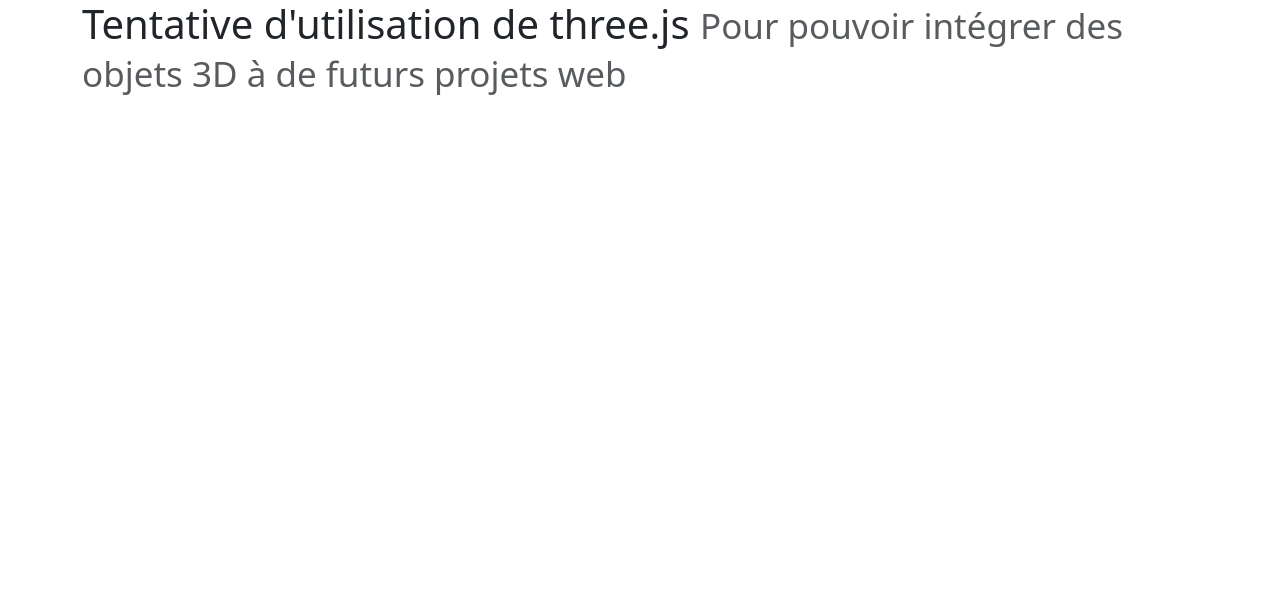
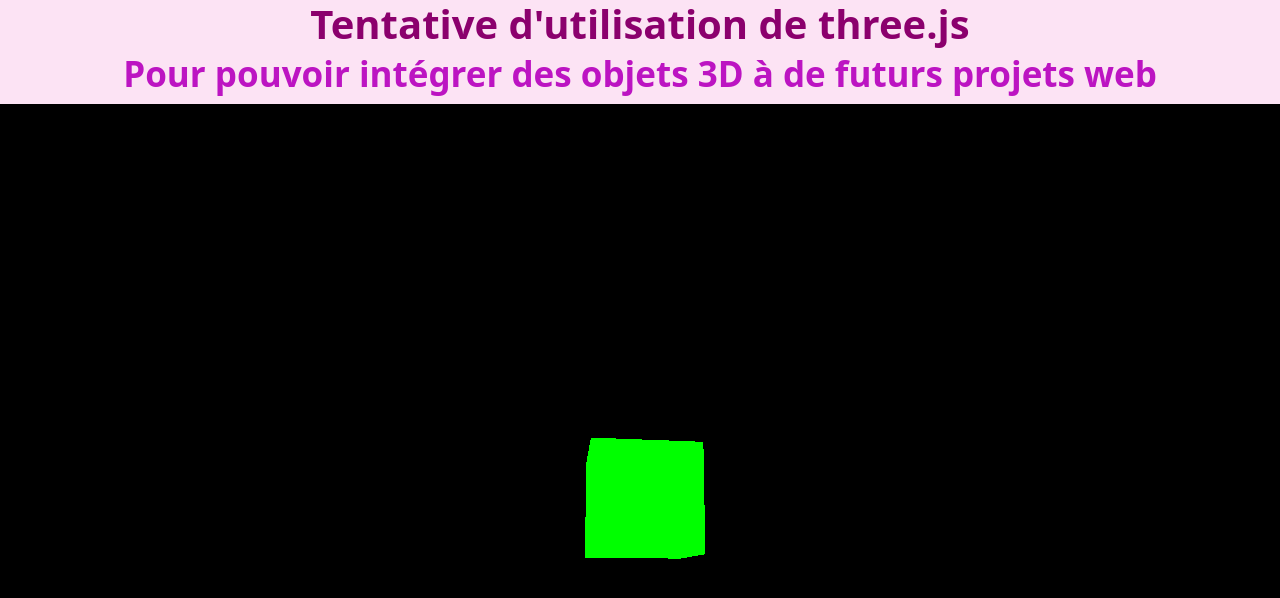
Before and after one commit to AstatePNG/Dice-Rolls-with-three, a plain HTML site: page index.html in a window 1280 px wide. Drawn offline with nearby package versions, Linux system fonts and the light colour scheme; a web font is replaced by a local one.

Commit message:
add of a basci object using the introduction of the documentation of three.js

```diff
--- a/index.html
+++ b/index.html
@@ -6,17 +6,31 @@
         <meta name="description" content="">
         <meta name="viewport" content="width=device-width, initial-scale=1">
         <link rel="icon" type="image/png" href="images/favicon.png">
+
+        <!-- Bootstrap & Bootstrap icon CSS CDN import -->
         <link href="https://cdn.jsdelivr.net/npm/bootstrap@5.3.3/dist/css/bootstrap.min.css" rel="stylesheet" integrity="sha384-QWTKZyjpPEjISv5WaRU9OFeRpok6YctnYmDr5pNlyT2bRjXh0JMhjY6hW+ALEwIH" crossorigin="anonymous">
         <link href="https://cdn.jsdelivr.net/npm/bootstrap-icons/font/bootstrap-icons.css" rel="stylesheet">
+
+        <!-- Webpage CSS -->
         <link rel="stylesheet" href="style/stylesheet.css">
+
+        <!-- Three.js CDN import -->
+        <script type="importmap">
+            {
+                "imports": {
+                    "three": "https://cdn.jsdelivr.net/npm/three@0.169.0/build/three.module.js",
+                    "three/addons/": "https://cdn.jsdelivr.net/npm/three@0.169.0/examples/jsm/"
+                }
+            }
+        </script>
     </head>
     <body>
 
-        <div class="container">
-            <h1 class="title">Tentative d'utilisation de three.js <small class="text-body-secondary">Pour pouvoir intégrer des objets 3D à de futurs projets web</small></h1>
+        <div class="container text-center">
+            <h1 class="title">Tentative d'utilisation de three.js<br><small class="subtitle">Pour pouvoir intégrer des objets 3D à de futurs projets web</small></h1>
         </div>
 
         <script src="https://cdn.jsdelivr.net/npm/bootstrap@5.3.3/dist/js/bootstrap.bundle.min.js" integrity="sha384-YvpcrYf0tY3lHB60NNkmXc5s9fDVZLESaAA55NDzOxhy9GkcIdslK1eN7N6jIeHz" crossorigin="anonymous"></script>
-        <script src="scripts/main.js"></script>
+        <script type="module" src="scripts/main.js"></script>
     </body>
 </html>
--- a/scripts/main.js
+++ b/scripts/main.js
@@ -0,0 +1,26 @@
+import * as THREE from 'three';
+import { OrbitControls } from 'three/addons/controls/OrbitControls.js';
+import { GLTFLoader } from 'three/addons/loaders/GLTFLoader.js';
+
+const scene = new THREE.Scene({alpha: true});
+scene.background = ({color : 0x00000});
+scene.backgroundIntensity = 0;
+const camera = new THREE.PerspectiveCamera( 75, window.innerWidth / window.innerHeight, 0.1, 1000 );
+
+const renderer = new THREE.WebGLRenderer();
+renderer.setSize( window.innerWidth, window.innerHeight );
+document.body.appendChild( renderer.domElement );
+
+const geometry = new THREE.BoxGeometry( 1, 1, 1 );
+const material = new THREE.MeshBasicMaterial( { color: 0x00ff00 } );
+const cube = new THREE.Mesh( geometry, material );
+scene.add( cube );
+
+camera.position.z = 5;
+
+function animate() {
+    cube.rotation.x += 0.01;
+    cube.rotation.y += 0.01;
+	renderer.render( scene, camera );
+}
+renderer.setAnimationLoop( animate );
--- a/style/stylesheet.css
+++ b/style/stylesheet.css
@@ -0,0 +1,18 @@
+@import url('https://fonts.googleapis.com/css2?family=DynaPuff:wght@400..700&display=swap');
+
+body {
+    font-family: "DynaPuff", system-ui;
+    font-optical-sizing: auto;
+    font-style: normal;
+    background-color: rgb(252, 227, 244);
+}
+
+.title {
+    color: rgb(139, 0, 109);
+    font-weight: bolder;
+}
+
+.subtitle {
+    color: rgb(188, 20, 194);
+    font-weight: bold;
+}
```
Also changed, not shown: images/favicon.png (added).
